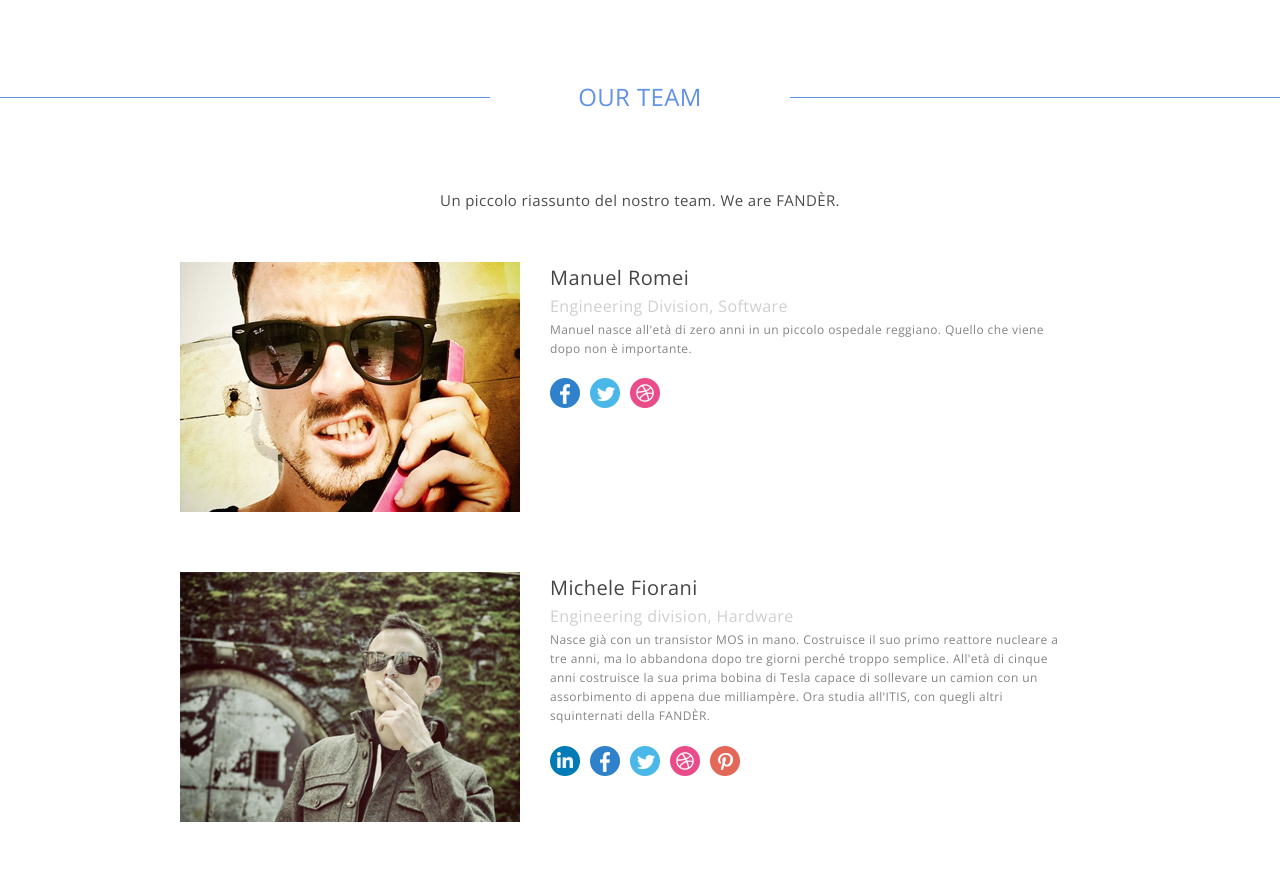
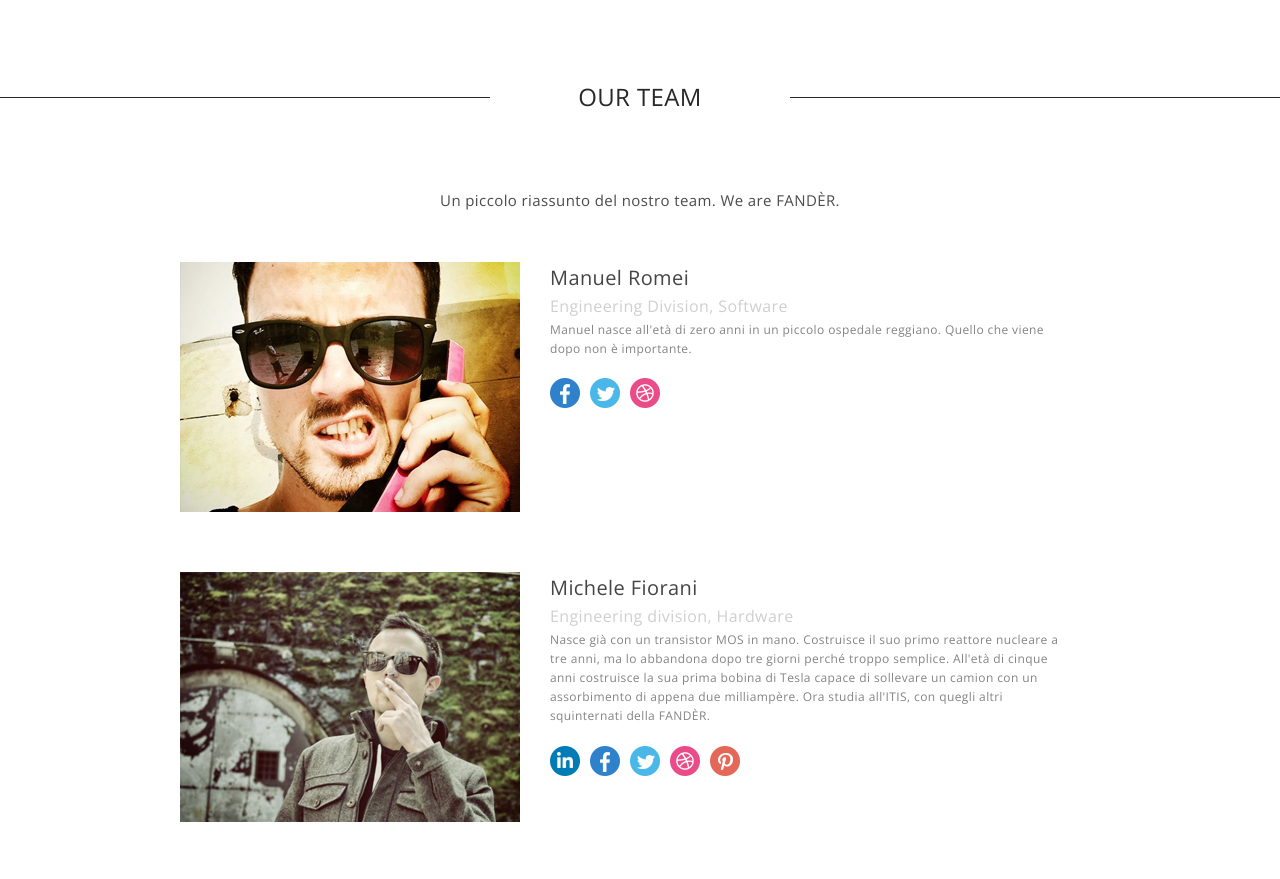
Before and after one commit to FANDER-RD/fander-rd.github.io, a plain HTML site: page index.html in a window 1280 px wide. Shown: the part 993-1872 px from the top of the page. Drawn offline with nearby package versions, Linux system fonts and the light colour scheme; files whose address does not match are found by name.

Commit message:
Changed colors

```diff
--- a/css/style.css
+++ b/css/style.css
@@ -243,7 +243,7 @@ p.main {
 div.section.divider {
 	width: 100%;
 	height: 40px;
-	border-top: 1px solid #6093e7;
+	border-top: 1px solid #282828;
 	text-align: center;
 	margin-top: 100px;
 	margin-bottom: 40px;
@@ -254,7 +254,7 @@ div.section.divider.single {
 }
 div.section.divider h2 {
 	font-weight: 400;
-	color: #6093e7;
+	color: #282828;
 	background-color: #FFF;
 	margin-top: -20px;
 	width: 300px;
```
